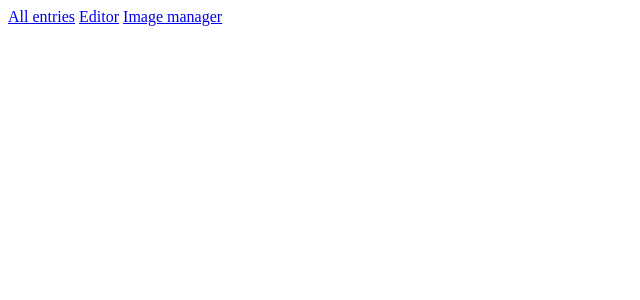
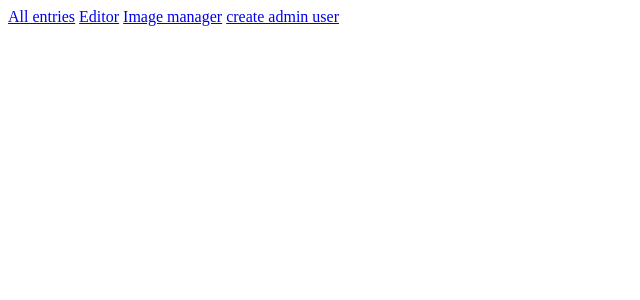
Before and after one commit to andreynho2006/BloggingSystem, a PHP site: page /admin in a window 1280 px wide. Shown: the top 300 px of the page, without its empty margins (0-640 px from the left). Run offline with PHP 8.4, Linux system fonts and the light colour scheme; data that the repository does not hold is empty.

Commit message:
update the navigation

```diff
--- a/views/admin/admin-navigation.php
+++ b/views/admin/admin-navigation.php
@@ -5,4 +5,5 @@ return "
     <a href='admin.php?page=entries'>All entries</a>
     <a href='admin.php?page=editor'>Editor</a>
     <a href='admin.php?page=images'>Image manager</a>
+    <a href='admin.php?page=users'>create admin user</a>
 </nav>";
```
